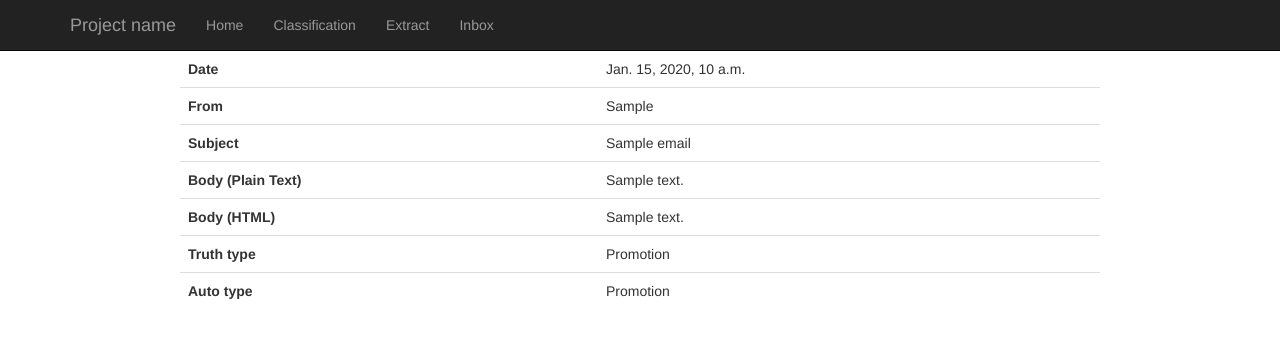
After one commit to gregfiore/classyemail, a Django app: template classyemail/templates/email_detail.html in a window 1280 px wide. The commit adds this page. Shown: the top 338 px of the page. Run offline with Django 3.2, Linux system fonts and the light colour scheme; the template is opened without the code that fills it: values that come from a table or form of the project are taken from there, others are empty; tables that the repository leaves empty hold one stand-in row (values such as "Sample post"); some libraries are stand-ins or nearby versions.

Commit message:
added inbox view and details of each email

```diff
--- a/classyemail/templates/all_email.html
+++ b/classyemail/templates/all_email.html
@@ -4,8 +4,8 @@
 
 {% block page_content %}
 
-	<div class="col-sm-8 col-sm-offset-2">
-		<table class="table">
+	<div class="col-xs-12">
+		<table class="table table-hover">
 			<tr>
 				<th>From</th>
 				<th>Subject</th>
--- /dev/null
+++ b/classyemail/templates/email_detail.html
@@ -0,0 +1,42 @@
+{% extends "base.html" %}
+
+{% load dictionary_extras %}
+
+{% block page_content %}
+
+	<div class="col-sm-10 col-sm-offset-1">
+
+		<table class="table table-hover">
+
+			<tr>
+				<td><b>Date</b></td>
+				<td>{{ email.date }}</td>
+			</tr>
+			<tr>
+				<td><b>From</b></td>
+				<td>{{ email.sender }}</td>
+			</tr>
+			<tr>
+				<td><b>Subject</b></td>
+				<td>{{ email.subject }}</td>
+			</tr>
+			<tr>
+				<td><b>Body (Plain Text)</b></td>
+				<td>{{ email.body_plain }}</td>
+			</tr>
+			<tr>
+				<td><b>Body (HTML)</b></td>
+				<td>{{ email.body_html }}</td>
+			</tr>
+			<tr>
+				<td><b>Truth type</b></td>
+				<td>{{ email.get_truth_type }}</td>
+			</tr>
+			<tr>
+				<td><b>Auto type</b></td>
+				<td>{{ email.get_auto_type }}</td>
+			</tr>
+		</table>
+	</div>
+
+{% endblock %}
--- a/classyemail/urls.py
+++ b/classyemail/urls.py
@@ -18,6 +18,5 @@ urlpatterns = patterns('',
     url(r'^extract$','promo_app.views.extract_view'),
 
     url(r'email$', 'promo_app.views.all_email_view'),    # View to see all emails
-    url(r'email/(?<email_pk>\d+)/$', 'promo_app.view.email_detail_view'),  # View details of a specific email
-
+    url(r'email/(?P<email_pk>\d+)/$', 'promo_app.views.email_detail_view'),  # View details of a specific email
 )
--- a/promo_app/models.py
+++ b/promo_app/models.py
@@ -1,12 +1,49 @@
 from django.db import models
 from django.utils import timezone
+
+def get_email_types():
+	types = [(0, 'Other'),
+				(1, 'Promotion'),
+				(2, 'Commerce'),
+				(3, 'Travel'),]
+	return types
+
+def match_type(current_value, all_values):
+	# Match a type enum to a type string (e.g. current_value = 1 returns 'Promotion')
+		for value in all_values:
+			if current_value == value[0]:
+				return value[1]
+		return 'Unknown'
+
+def match_type_enum(current_value, all_values):
+	# Match a state status to a state enum (e.g. current_value = 'Promotion' returns 1)
+		for value in all_values:
+			if current_value == value[1]:
+				return value[0]
+		return 0
+
 
 class Email(models.Model):
 	sender = models.CharField(max_length=100)
 	recipient = models.CharField(max_length=100)
 	date = models.DateTimeField()
 	subject = models.CharField(max_length=200)
-	body_plain = models.CharField(max_length=1000)
-	body_html = models.CharField(max_length=1000)
+	body_plain = models.CharField(max_length=2000)
+	body_html = models.CharField(max_length=2000)
 	auto_type = models.IntegerField(null=True)
 	truth_type = models.IntegerField(null=True)
+	def get_auto_type(self):
+		# To be added:  expired, removed by user, etc.
+		return match_type(self.auto_type, get_email_types())
+	def get_truth_type(self):
+		# To be added:  expired, removed by user, etc.
+		return match_type(self.truth_type, get_email_types())
+
+	def set_truth_type(self, new_type):
+		type_set = match_type_enum(new_type, get_email_types())
+		self.truth_type = type_set
+		return
+	def set_auto_type(self, new_type):
+		type_set = match_type_enum(new_type, get_email_types())
+		self.auto_type = type_set
+		return
```
Also changed, not shown: promo_app/views.py (+20 -2 lines), tools/populate_db_mbox.py (+31 -1 lines).
